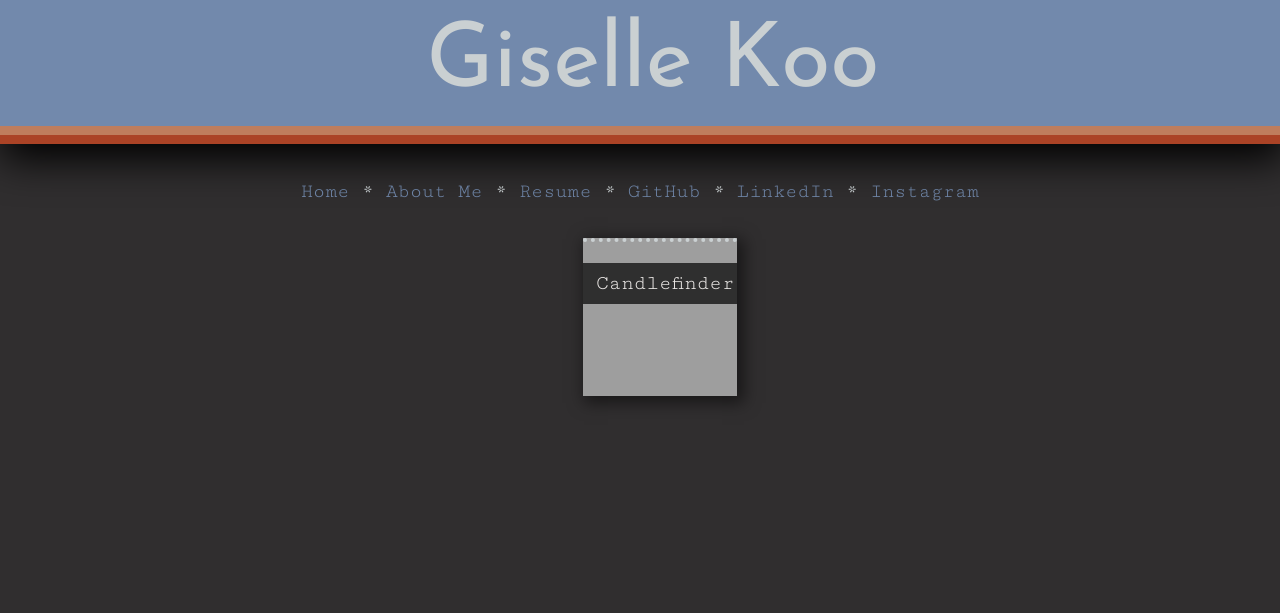
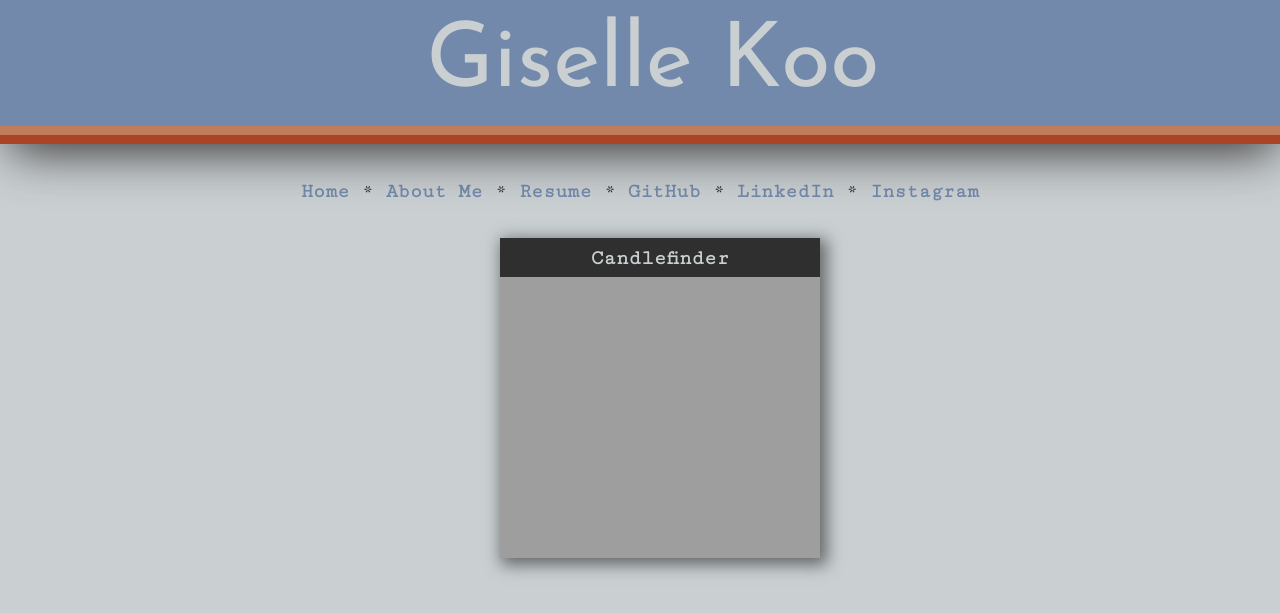
Before and after one commit to ericsims/portfolio-template, a Jekyll site: the page built from index.md, in a window 1280 px wide. Shown: the top 613 px of the page. Built offline with Jekyll 4.4.1, drawn with Linux system fonts in a browser that asks for light colours; nearby versions of some CDN libraries.

Commit message:
css updates

```diff
--- a/assets/css/main.css
+++ b/assets/css/main.css
@@ -1,12 +1,26 @@
 @import url(https://fonts.googleapis.com/css?family=Cutive+Mono);
 @import url(https://fonts.googleapis.com/css?family=Josefin+Sans);
 
+/* Color Variables */
+:root {
+  --bgcolor: #CAD0D2;
+  --fontcolor: #302E2F;
+  --accent1: #7289ac;
+  --accent2: #bf7d5d;
+  --accent3: #ab4326;
+
+  --titlefont: 'Josefin Sans';
+  --bodyfont: 'Cutive Mono';
+
+}
+
+
 body {
-  background-color: #302E2F;
-  color: #CAD0D2;
+  background-color: var(--bgcolor);
+  color: var(--fontcolor);
   margin: 0;
   font-size: 20px;
-  font-family: 'Cutive Mono', sans-serif;
+  font-family: var(--bodyfont), sans-serif;
 }
 
 #content {
@@ -23,7 +37,8 @@ body {
 }
 
 a {
-  color: #7289ac;
+  color: var(--accent1);
+  font-weight: bold;
   text-decoration: none;
 }
 
@@ -34,27 +49,27 @@ div#title {
   top: 0;
   padding: 2vh 1vw;
 
-  background-color: #7289ac;
-  border-bottom: solid 1vh #bf7d5d;
-  box-shadow: 0 0 0 1vh #ab4326,
-              -10px 4vh 40px -12px black;
-  -moz-box-shadow: 0 0 0 1vh #ab4326,
-                  -10px 4vh 40px -12px black;
-  -webkit-box-shadow: 0 0 0 1vh #ab4326,
-                     -10px 4vh 40px -12px black;
+  background-color: var(--accent1);
+  border-bottom: solid 1vh var(--accent2);
+  box-shadow: 0 0 0 1vh var(--accent3),
+              -10px 4vh 40px -20px var(--fontcolor);
+  -moz-box-shadow: 0 0 0 1vh var(--accent3),
+                  -10px 4vh 40px -20px var(--fontcolor);
+  -webkit-box-shadow: 0 0 0 1vh var(--accent3),
+                     -10px 4vh 50px -20px var(--fontcolor);
 }
 
 div#title a{
-  font-family: 'Josefin Sans', sans-serif;
+  font-family: var(--titlefont), sans-serif;
+  font-weight:normal;
   text-decoration: none;
-  color: #CAD0D2;
+  color: var(--bgcolor);
   font-size: 10vh;
   display: flex;
   justify-content: center;
 }
 
-.gray-dotted li {
-  border-top: dotted .5vh #CAD0D2;
+li {
   background-color: rgba(255, 255, 255, 0.15);
   -webkit-box-shadow: 4px 4px 15px 3px rgba(0,0,0,0.5);
   -moz-box-shadow: 4px 4px 15px 3px rgba(0,0,0,0.5);
@@ -72,8 +87,8 @@ li.project {
   list-style-type: none;
   overflow: hidden;
   margin: 1rem;
-  width: 12vmax;
-  height: 12vmax;
+  width: 25vmax;
+  height: 25vmax;
   min-width: 75px;
   min-height: 75px;
   text-align: center;
@@ -82,8 +97,7 @@ li.project {
 }
 
 .project-title {
-  font-size: calc(8px + 1vmax);
-  color: #ebe8e6;
+  color: var(--bgcolor);
   display: block;
   width: 100%;
   height: 100%;
@@ -91,11 +105,20 @@ li.project {
 }
 
 .project-title p {
-  top: 6vmax;
+  font-size: calc(8px + 1vmax);
+  margin-top: 0;
   padding: 1vh 1vw;
   background-color: rgba(0, 0, 0, 0.7);
+  max-height: 1em;
+  transition: max-height 3s ease-out-in;
+
 }
 
 .project-title:hover p {
   background-color: rgba(0, 0, 0, 0.8);
+  height: 100%;
+  max-height: 10000px;
+  transition: max-height 3s ease-in;
+
+
 }
```
